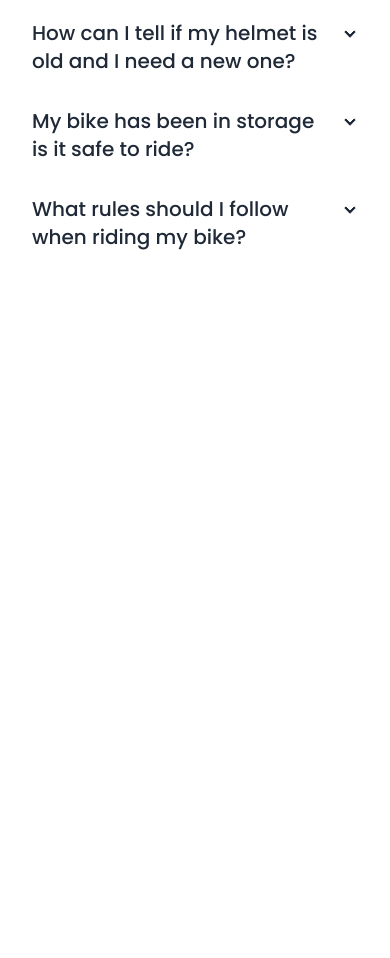
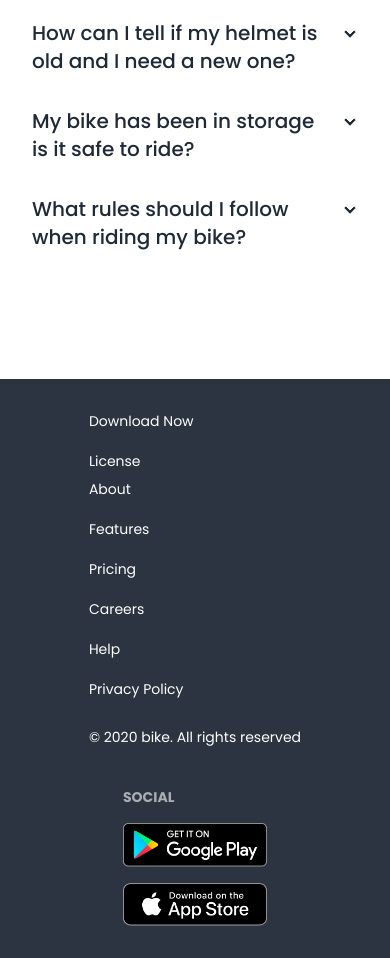
Before and after one commit to Shabbir8788/Biker-Zone-With-DaisyUI, a plain HTML site: page index.html in a window 390 px wide. Shown: the part 6287-7245 px from the top of the page. Before the commit the page ends 6666 px from the top, so only its background shows below. Drawn offline with nearby package versions, Linux system fonts and the light colour scheme.

Commit message:
complete responsive biker zone

```diff
--- a/index.html
+++ b/index.html
@@ -440,7 +440,7 @@
           Frequently Asked <span class="text-bike-primary">Questions</span>
         </h3>
 
-        <div class="hero min-h-screen">
+        <div class="hero">
           <div class="hero-content flex-col lg:gap-24 lg:flex-row">
             <img
               src="images/others/faq.png"
@@ -516,6 +516,34 @@
         </div>
       </section>
     </main>
-    <footer></footer>
+
+    <footer
+      class="footer flex flex-col md:flex-row lg:flex-row justify-between items-center p-8 bg-neutral text-white"
+    >
+      <aside>
+        <div class="para1 flex flex-col md:flex-row lg:flex-row gap-5">
+          <p>Download Now</p>
+          <p>License</p>
+        </div>
+
+        <div class="para2 flex flex-col md:flex-row lg:flex-row gap-5">
+          <p>About</p>
+          <p>Features</p>
+          <p>Pricing</p>
+          <p>Careers</p>
+          <p>Help</p>
+          <p>Privacy Policy</p>
+        </div>
+
+        <p class="text-sm pt-5">© 2020 bike. All rights reserved</p>
+      </aside>
+      <nav>
+        <h6 class="footer-title">Social</h6>
+        <div class="grid grid-cols-1 gap-4">
+          <a><img class="w-36" src="images/others/android.png" alt="" /></a>
+          <a><img class="w-36" src="images/others/ios.png" alt="" /></a>
+        </div>
+      </nav>
+    </footer>
   </body>
 </html>
```
